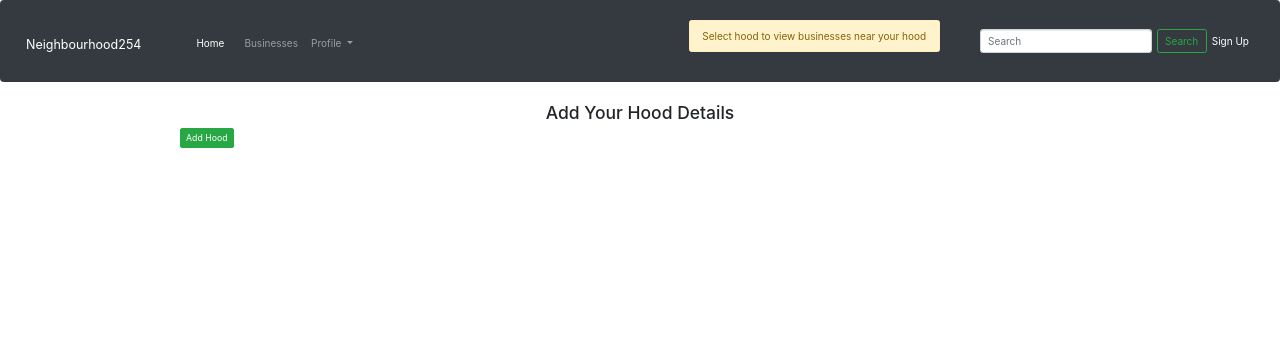
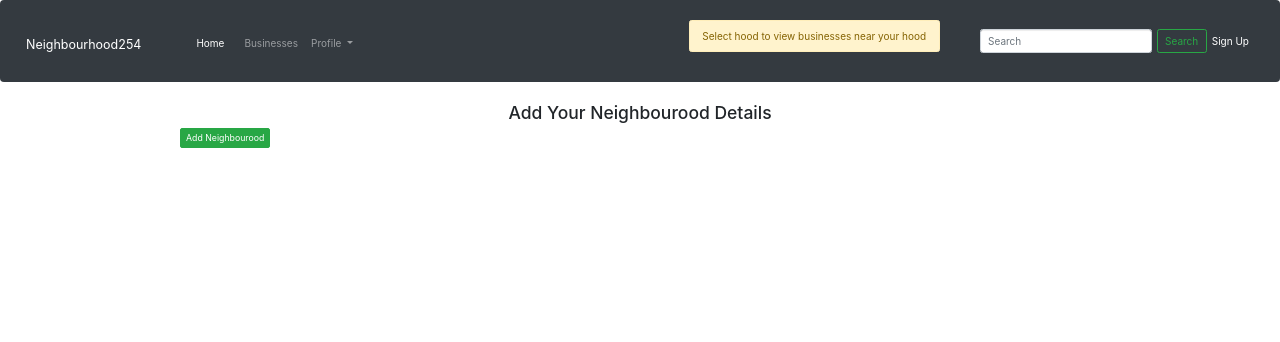
Before and after one commit to Thuotracy/Neighbourhood254, a Django app: template hoodapp/templates/create_hood.html in a window 1280 px wide. Shown: the top 342 px of the page. Run offline with Django 3.2, Linux system fonts and the light colour scheme; the template is opened without the code that fills it, so the values that code supplies are empty; some libraries are stand-ins or nearby versions.

Commit message:
modified button in createhood.html

```diff
--- a/hoodapp/templates/create_hood.html
+++ b/hoodapp/templates/create_hood.html
@@ -7,11 +7,11 @@
   <div class="row">
       <div class="col-md-1"></div>
       <div class="col-md-10">
-          <h3 class="text-center">Add Your Hood Details </h3>
+          <h3 class="text-center">Add Your Neighbourood Details </h3>
           <form action="" method="post" enctype="multipart/form-data" novalidate>
               {% csrf_token %}
               {{ form|crispy }}
-              <button class="btn btn-sm btn-success">Add Hood</button>
+              <button class="btn btn-sm btn-success">Add Neighbourood</button>
           </form>
       </div>
       <div class="col-md-1"></div>
--- a/hoodapp/templates/profile.html
+++ b/hoodapp/templates/profile.html
@@ -20,7 +20,7 @@
             <div class="card">
               <div class="card-body">
                 <div class="d-flex flex-column align-items-center text-center">
-                  <img src="{{profile.profile_pic.url}}" alt="Profile pic" class="rounded-circle" width="150">
+
                   <div class="mt-3">
                     <h4>{{profile.user.username}}</h4>
                     <p class="text-secondary mb-1">{{profile.profession}}</p>
```
